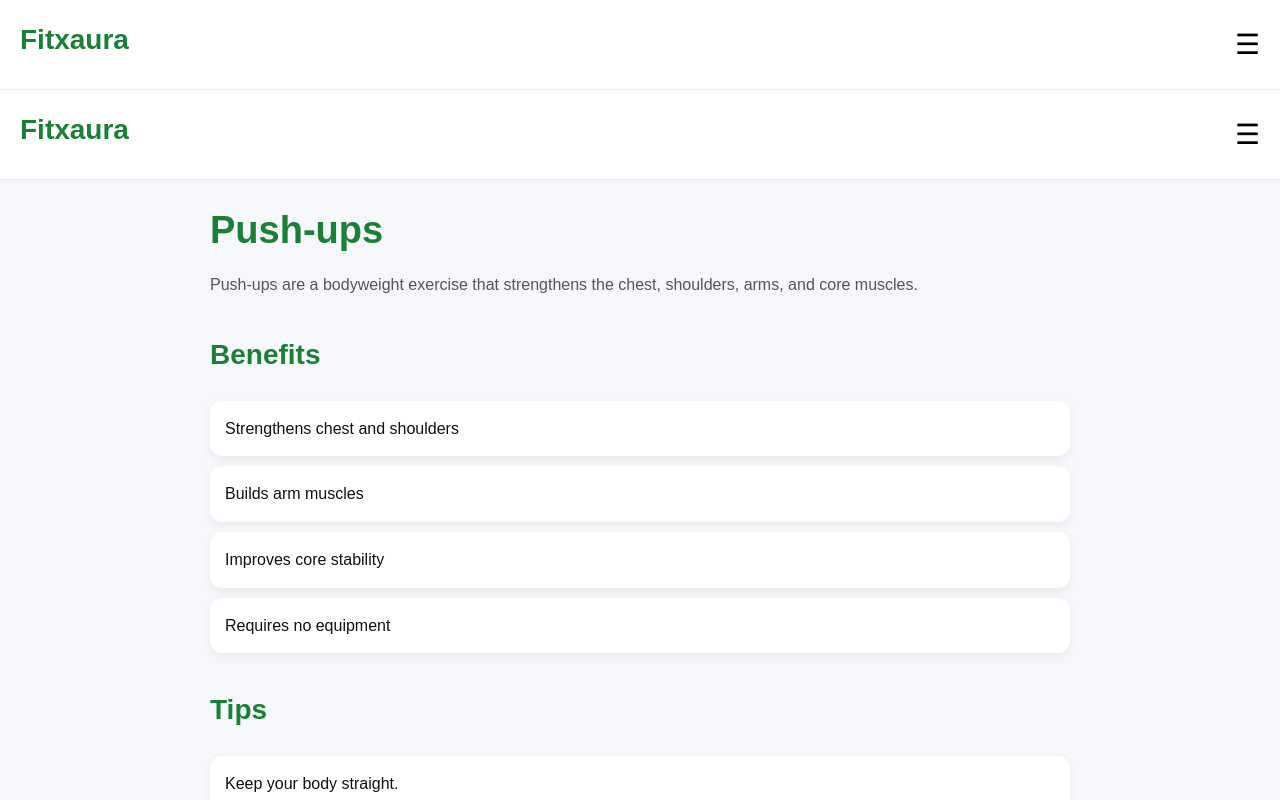
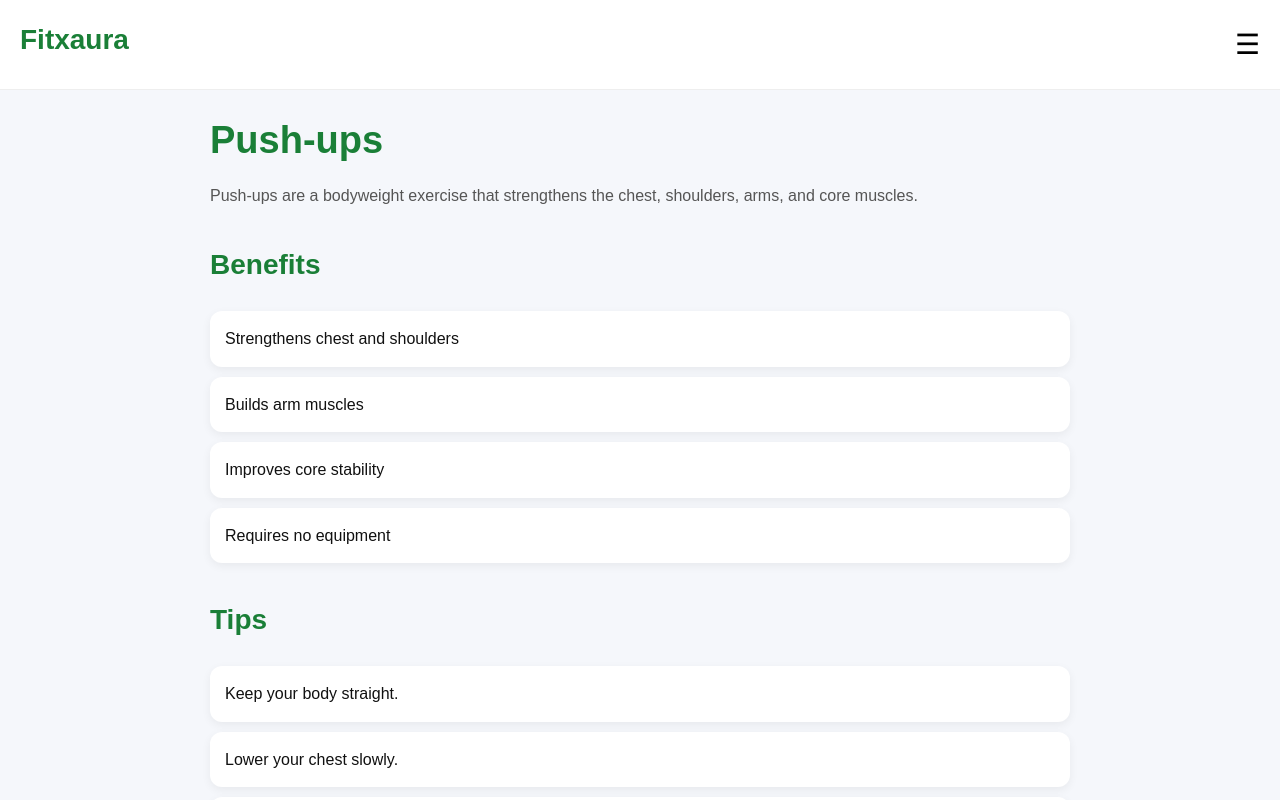
Before and after one commit to sonu2819/Fitxaura, a Next.js app: page /fitness/push-ups in a window 1280 px wide. Shown: the top 800 px of the page. Built offline with nearby package versions, Linux system fonts and the light colour scheme.

Commit message:
fix fitness subpages

```diff
--- a/app/fitness/pull-ups/page.js
+++ b/app/fitness/pull-ups/page.js
@@ -1,4 +1,4 @@
-import Navbar from "../../components/Navbar";
+
 
 export const metadata = {
   title: "Pull-ups | Fitxaura",
@@ -8,7 +8,7 @@ export const metadata = {
 export default function PullUps() {
   return (
     <>
-      <Navbar />
+
 
       <div className="container">
         <h1>Pull-ups</h1>
--- a/app/fitness/push-ups/page.js
+++ b/app/fitness/push-ups/page.js
@@ -1,4 +1,3 @@
-import Navbar from "../../components/Navbar";
 
 export const metadata = {
   title: "Push-ups | Fitxaura",
@@ -8,7 +7,7 @@ export const metadata = {
 export default function PushUps() {
   return (
     <>
-      <Navbar />
+
 
       <div className="container">
         <h1>Push-ups</h1>
--- a/app/fitness/running/page.js
+++ b/app/fitness/running/page.js
@@ -1,4 +1,4 @@
-import Navbar from "../../components/Navbar";
+
 
 export const metadata = {
   title: "Running | Fitxaura",
@@ -8,7 +8,7 @@ export const metadata = {
 export default function Running() {
   return (
     <>
-      <Navbar />
+
 
       <div className="container">
         <h1>Running</h1>
--- a/app/fitness/squats/page.js
+++ b/app/fitness/squats/page.js
@@ -1,4 +1,3 @@
-import Navbar from "../../components/Navbar";
 
 export const metadata = {
   title: "Squats | Fitxaura",
@@ -8,7 +7,6 @@ export const metadata = {
 export default function Squats() {
   return (
     <>
-      <Navbar />
 
       <div className="container">
         <h1>Squats</h1>
```
